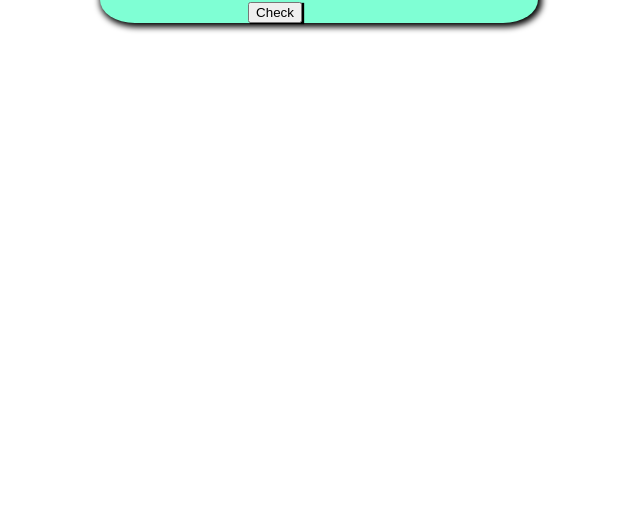
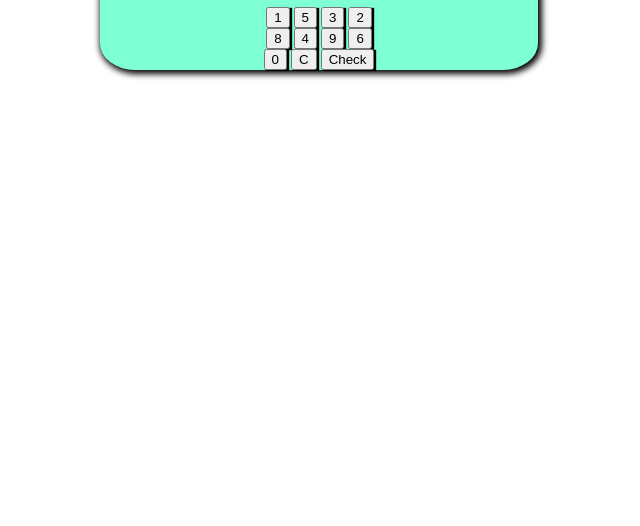
Before and after one commit to Temythorpe07/Guessrandomnumber, a plain HTML site: page index.html in a window 1280 px wide. Shown: the part 274-800 px from the top of the page, without its empty margins (321-961 px from the left). Drawn offline with Linux system fonts and the light colour scheme.

Commit message:
added number buttons

```diff
--- a/index.html
+++ b/index.html
@@ -23,7 +23,27 @@
                 <div><input id="input" type="value" placeholder="?"></div>
                 <div id="show"></div>
             </div>
-            <button onclick="Check()">Check</button>
+            <span id="buttondiv">
+                    <button id="Num" onclick="number(1)">1</button>
+                    <button id="Num"  onclick="number(5)">5</button>
+                    <button id="Num"  onclick="number(3)">3</button>
+                    <button id="Num"  onclick="number(2)">2</button>
+            </span>
+            <div>
+                    <button id="Num"  onclick="number(8)">8</button>
+                    <button id="Num"  onclick="number(4)">4</button>
+                    <button id="Num"  onclick="number(9)">9</button>
+                    <button id="Num"  onclick="number(6)">6</button>
+            </div>
+            <span>
+                <button id="Num" onclick="number(0)">0</button>
+                <button id="Num" onclick="clearInput()">C</button>
+                <button onclick="Check()">Check</button>
+            </span>
+
+
+
+
             <div id="emoji">
                 <img src="wrong answer.jpg" alt="" width="150px" >
 
@@ -41,6 +61,7 @@
 
 </html>
 <script>
+let Num = document.getElementById("Num")
 let input = document.getElementById("input")
 let show = document.getElementById("show")
 let RandomN = document.getElementById("RandomN")
@@ -48,6 +69,13 @@ let emoji = document.getElementById("emoji")
 let emoji2 = document.getElementById("emoji2")
 
 
+function number(Num){
+    console.log(Num)
+    input.value += Num
+}
+function clearInput(){
+    input.value = '';
+}
 
    function Check(){
     let RandomN = Math.floor(Math.random() * 10) + 1;
--- a/style.css
+++ b/style.css
@@ -53,6 +53,7 @@ input{
     width: 90px;
     border-radius: 10%;
     margin-right: 30px;
+    margin-bottom: 10px;
     font-size: 80px;
     text-align: center;
 }
@@ -67,6 +68,7 @@ button:hover{
     background-color: red;
 }
 #show{
+    margin-bottom: 10px;
     border-radius: 100%;
     width: 50px;
     height: 50px;
@@ -89,3 +91,12 @@ button:hover{
 img{
     border-radius: 5%;
 }
+#buttondiv{
+  margin: 0;
+  padding: 0;
+}
+button{
+    margin: 0;
+
+
+}
```
